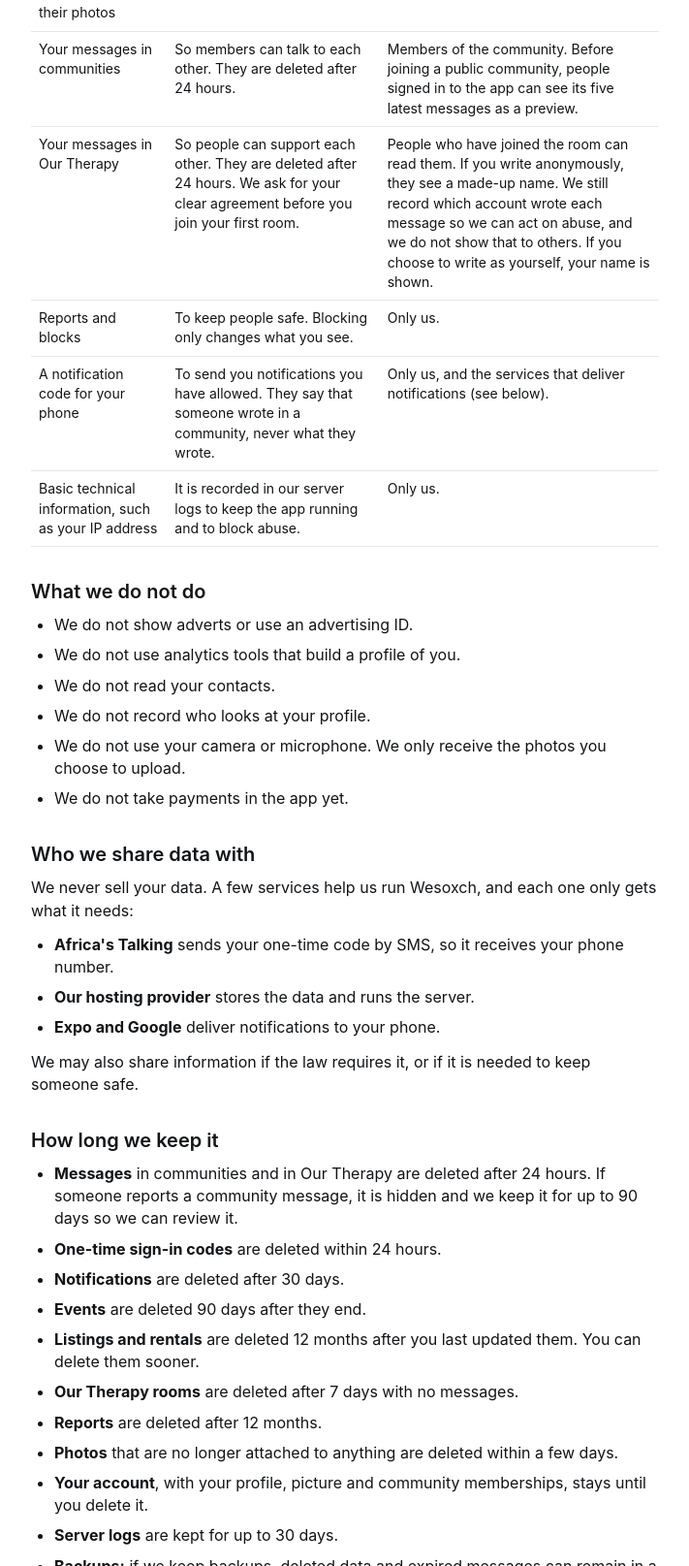
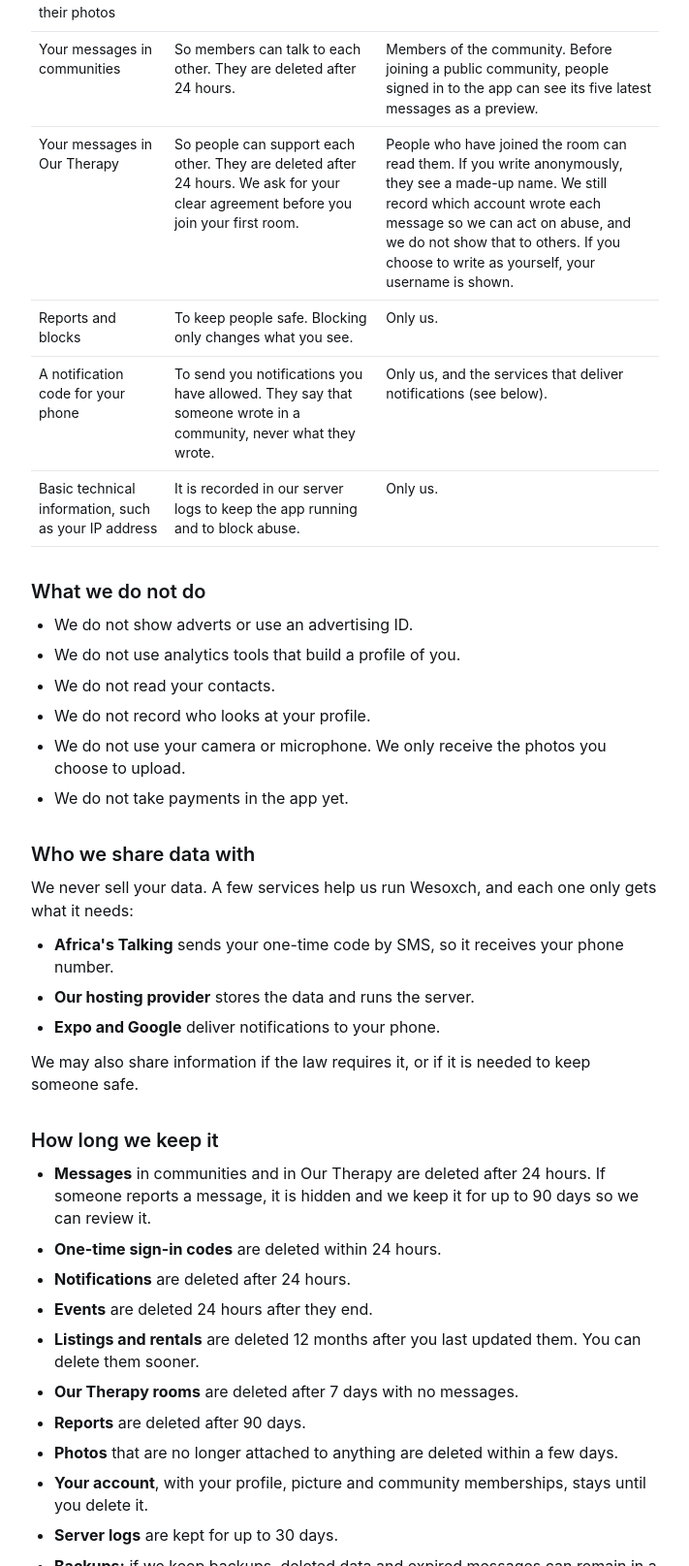
Before and after one commit to nyewesoxch/nyewesoxch.github.io, a plain HTML site: page privacy.html in a window 1280 px wide. Shown: the part 1185-2800 px from the top of the page at 97% size, without its empty margins (284-995 px from the left). Drawn offline with Linux system fonts and the light colour scheme.

Commit message:
Therapy reporting, upcoming-events-only, shorter retention

```diff
--- a/privacy.html
+++ b/privacy.html
@@ -10,7 +10,7 @@
 <header><a class="brand" href="index.html">Wesoxch</a></header>
 <main>
 <h1>Privacy Policy</h1>
-<p class="muted">Last updated: 15 November 2026</p>
+<p class="muted">Last updated: 18 November 2026</p>
 
 <div class="card">
 <p><strong>The short version</strong></p>
@@ -35,7 +35,7 @@
 <tr><td>Your location, only if you allow it</td><td>To suggest a place name when you post. We save a blurred position, accurate to about 1 km, with what you post. We only ask while you are using the app. We do not track where you go.</td><td>The place name you post is shown to everyone. The blurred position is stored by us.</td></tr>
 <tr><td>What you post: listings, rentals, events, communities and their photos</td><td>So others can find them.</td><td>Everyone using the app. This includes any phone or WhatsApp number you choose to add to a listing or profile.</td></tr>
 <tr><td>Your messages in communities</td><td>So members can talk to each other. They are deleted after 24 hours.</td><td>Members of the community. Before joining a public community, people signed in to the app can see its five latest messages as a preview.</td></tr>
-<tr><td>Your messages in Our Therapy</td><td>So people can support each other. They are deleted after 24 hours. We ask for your clear agreement before you join your first room.</td><td>People who have joined the room can read them. If you write anonymously, they see a made-up name. We still record which account wrote each message so we can act on abuse, and we do not show that to others. If you choose to write as yourself, your name is shown.</td></tr>
+<tr><td>Your messages in Our Therapy</td><td>So people can support each other. They are deleted after 24 hours. We ask for your clear agreement before you join your first room.</td><td>People who have joined the room can read them. If you write anonymously, they see a made-up name. We still record which account wrote each message so we can act on abuse, and we do not show that to others. If you choose to write as yourself, your username is shown.</td></tr>
 <tr><td>Reports and blocks</td><td>To keep people safe. Blocking only changes what you see.</td><td>Only us.</td></tr>
 <tr><td>A notification code for your phone</td><td>To send you notifications you have allowed. They say that someone wrote in a community, never what they wrote.</td><td>Only us, and the services that deliver notifications (see below).</td></tr>
 <tr><td>Basic technical information, such as your IP address</td><td>It is recorded in our server logs to keep the app running and to block abuse.</td><td>Only us.</td></tr>
@@ -62,13 +62,13 @@
 
 <h2>How long we keep it</h2>
 <ul>
-<li><strong>Messages</strong> in communities and in Our Therapy are deleted after 24 hours. If someone reports a community message, it is hidden and we keep it for up to 90 days so we can review it.</li>
+<li><strong>Messages</strong> in communities and in Our Therapy are deleted after 24 hours. If someone reports a message, it is hidden and we keep it for up to 90 days so we can review it.</li>
 <li><strong>One-time sign-in codes</strong> are deleted within 24 hours.</li>
-<li><strong>Notifications</strong> are deleted after 30 days.</li>
-<li><strong>Events</strong> are deleted 90 days after they end.</li>
+<li><strong>Notifications</strong> are deleted after 24 hours.</li>
+<li><strong>Events</strong> are deleted 24 hours after they end.</li>
 <li><strong>Listings and rentals</strong> are deleted 12 months after you last updated them. You can delete them sooner.</li>
 <li><strong>Our Therapy rooms</strong> are deleted after 7 days with no messages.</li>
-<li><strong>Reports</strong> are deleted after 12 months.</li>
+<li><strong>Reports</strong> are deleted after 90 days.</li>
 <li><strong>Photos</strong> that are no longer attached to anything are deleted within a few days.</li>
 <li><strong>Your account</strong>, with your profile, picture and community memberships, stays until you delete it.</li>
 <li><strong>Server logs</strong> are kept for up to 30 days.</li>
```
Also changed, not shown: terms.html (+3 -3 lines).
